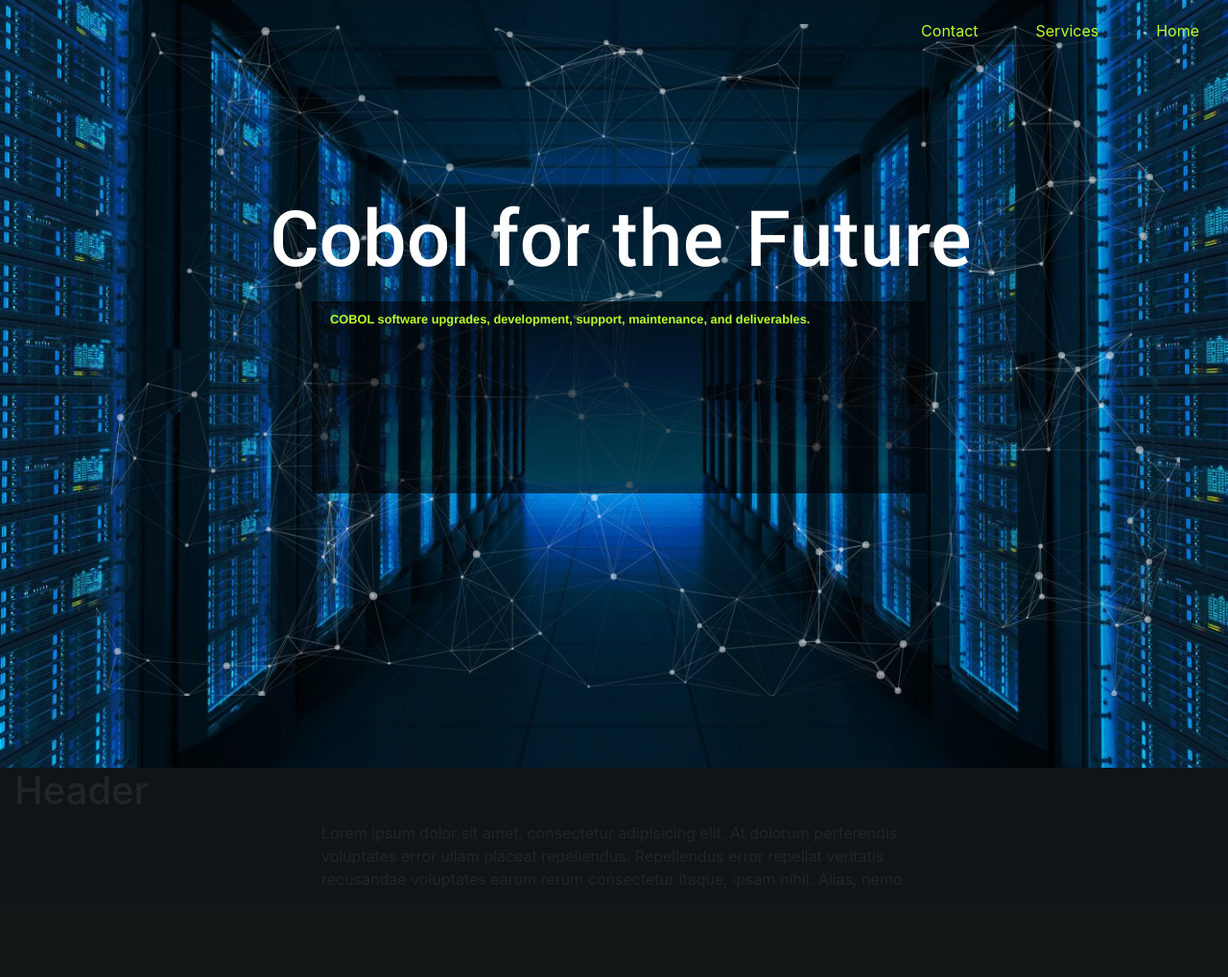
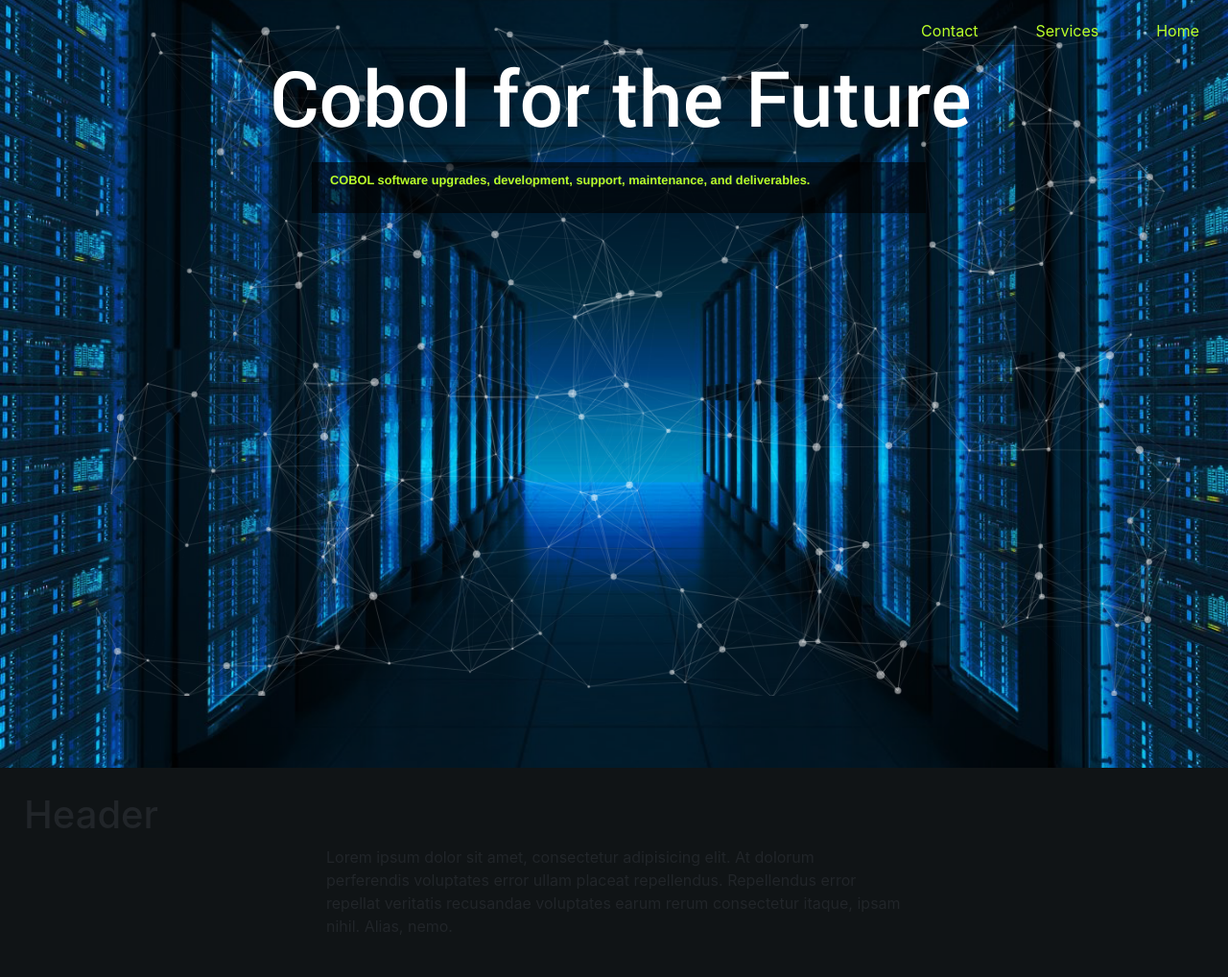
Before and after one commit to Ryangendel/coball, a Flask app: page / in a window 1280 px wide. Shown: the whole page at 96% size. Before the commit the page ends 925 px from the top, so only its background shows below. Run offline with Flask 2, Linux system fonts and the light colour scheme; some libraries are stand-ins or nearby versions.

Commit message:
Fixed it

```diff
--- a/static/css/style.css
+++ b/static/css/style.css
@@ -43,7 +43,10 @@ canvas{
    vertical-align:bottom;
 }
 
-
+.colCentered{
+  float: none;
+  margin: 0 auto;
+}
 /* ---- stats.js ---- */
 
 .count-particles{
@@ -127,7 +130,7 @@ canvas.particles-js-canvas-el{
   padding:7px;
   background: rgba(3, 1, 1, 0.6);
   color:#BAFF29;
-  height: 200px;
+  height: auto;
   font-size:1em;
   line-height: 1.8em;
 }
@@ -136,12 +139,12 @@ canvas.particles-js-canvas-el{
   line-height: 400%;
 }
 
-#mainContent{
+.mainContent{
   color:white;
   font-size: 7em;
   font-family: 'Yantramanav', sans-serif;
   text-align: center;
-  margin-top:14%
+  /* margin-top:14% */
 
 }
 
--- a/templates/index.html
+++ b/templates/index.html
@@ -31,40 +31,23 @@ window.onscroll = function() {
     <a href="/Services">Services</a>
     <a href="/Contact">Contact</a>
   </div>
-  <!-- count particles -->
+
+  <div id="particles-js">
     <div class="count-particles">
       <div class="container-fluid">
-
         <div class="row spacerAbove"></div>
-
-      <!-- Row 1 -->
         <div class="row">
-        <div class="col-sm-1">
-        </div>
-        <div class="col-sm-10 ">
-          <h1 id="mainContent">Cobol for the Future</h1>
-        </div>
-        <div class="col-sm-1">
+          <div class="col-sm-10 colCentered">
+            <h1 class="mainContent">Cobol for the Future</h1>
           </div>
         </div>
-
-      <!-- Row 2 -->
         <div class="row">
-        <div class="col-sm-3">
-        </div>
-        <div class="col-sm-6 landingpageContent">
+          <div class="col-sm-6 colCentered landingpageContent">
             <p>COBOL software upgrades, development, support, maintenance, and deliverables.</p>
-        </div>
-        <div class="col-sm-3">
           </div>
         </div>
       </div>
     </div>
-
-  <!-- particles.js container -->
-  <div id="particles-js">
-
-    <!-- <h4 class="insertedText">from particles js DIV TESTING FOR A REFRESH</h4> -->
   </div>
 
 
@@ -73,38 +56,18 @@ window.onscroll = function() {
   <script src="/static/javascript/particles.js"></script>
   <script src="/static/javascript/app.js"></script>
 
-  <!-- stats.js -->
-  <!-- <script src="/static/javasript/lib/stats.js"></script> -->
-  <script>
-    var count_particles, stats, update;
-    stats = new Stats;
-    stats.setMode(0);
-    stats.domElement.style.position = 'absolute';
-    stats.domElement.style.left = '0px';
-    stats.domElement.style.top = '0px';
-    document.body.appendChild(stats.domElement);
-    count_particles = document.querySelector('.js-count-particles');
-    update = function () {
-      stats.begin();
-      stats.end();
-      if (window.pJSDom[0].pJS.particles && window.pJSDom[0].pJS.particles.array) {
-        count_particles.innerText = window.pJSDom[0].pJS.particles.array.length;
-      }
-      requestAnimationFrame(update);
-    };
-    requestAnimationFrame(update);
-  </script>
 
-  <div class="container-fluid">
 
-    <!-- Row 1 -->
+  <footer class="panel" style='padding: 25px;'>
+
+
     <div class="row">
       <div class="col-sm-12">
         <h1>Header</h1>
       </div>
     </div>
 
-    <!-- Row 2 -->
+
     <div class="row">
       <div class="col-sm-3">
       </div>
@@ -116,8 +79,7 @@ window.onscroll = function() {
       <div class="col-sm-3">
       </div>
     </div>
-  </div>
-
+  </footer>
 </body>
 <link href="https://fonts.googleapis.com/css2?family=Yantramanav:wght@100;300;400;500;700;900&display=swap" rel="stylesheet">
 </html>
```
Also changed, not shown: templates/contact.html (+19 -48 lines), templates/services.html (+12 -60 lines). Lines whose indentation alone changed are shown as unchanged.
